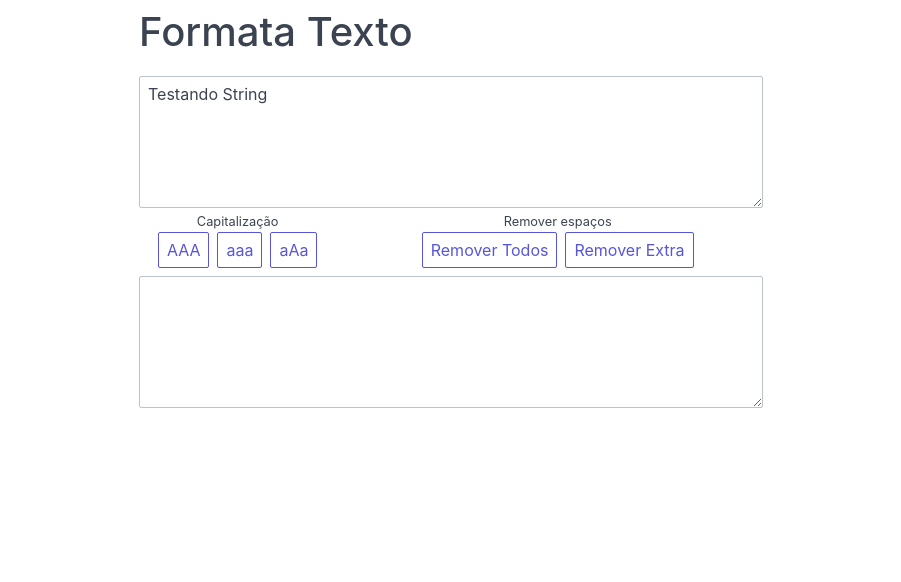
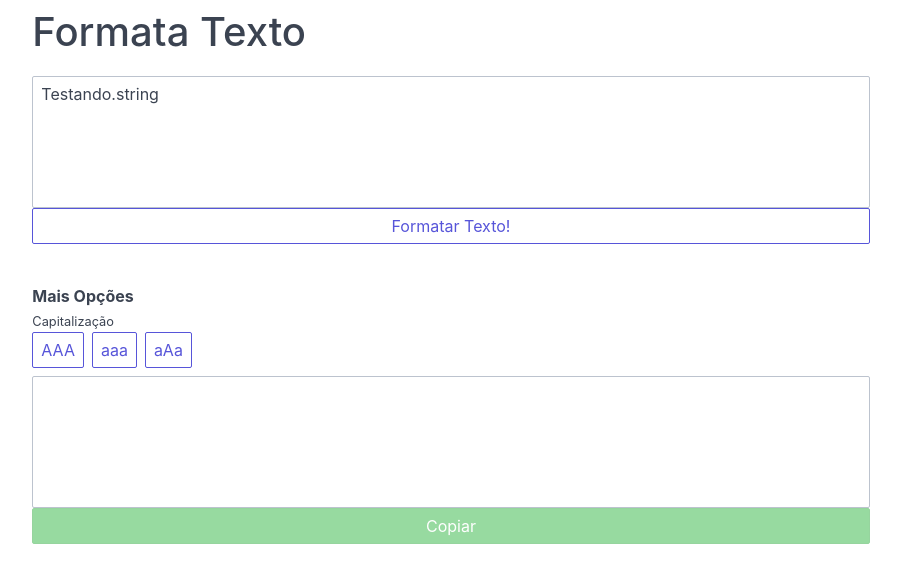
Before and after one commit to guizordan/formatatexto, a Nuxt app: page / in a window 1280 px wide. Shown: the top 582 px of the page, without its empty margins (189-1090 px from the left). Built offline with nearby package versions, Linux system fonts and the light colour scheme.

Commit message:
button that format the text only

```diff
--- a/components/Capitalize.vue
+++ b/components/Capitalize.vue
@@ -1,9 +1,9 @@
 <template>
-    <div class="columns text-center">
-      <div class="col-12">
+  <div class="columns">
+    <div class="column col-12">
       <small>Capitalização</small>
     </div>
-      <div class="col-12">
+    <div class="column col-12">
       <format-button :is-active.sync="is_upcase_active" label="AAA"></format-button>
       <format-button :is-active.sync="is_downcase_active" label="aaa" class="ml-2"></format-button>
       <format-button :is-active.sync="is_emocase_active" label="aAa" class="ml-2"></format-button>
@@ -12,10 +12,10 @@
 </template>
 
 <script>
-import FormatButton from "~/components/FormatButton.vue";
+import FormatButton from '~/components/FormatButton.vue';
 
 export default {
-  props: ["input", "output"],
+  props: ['input', 'output'],
 
   data() {
     return {
@@ -31,11 +31,11 @@ export default {
 
   methods: {
     activate_upcase: function() {
-      this.$emit("update:output", this.input.toUpperCase());
+      this.$emit('update:output', this.input.toUpperCase());
     },
 
     activate_downcase: function() {
-      this.$emit("update:output", this.input.toLowerCase());
+      this.$emit('update:output', this.input.toLowerCase());
     },
 
     activate_emocase: function() {
@@ -44,7 +44,7 @@ export default {
         if (i % 2 == 0) output[i] = this.input[i].toLowerCase();
         else output[i] = this.input[i].toUpperCase();
       }
-      this.$emit("update:output", output.join(''));
+      this.$emit('update:output', output.join(''));
     },
 
     deactivate_all: function() {
@@ -53,7 +53,7 @@ export default {
         !this.is_downcase_active &&
         !this.is_emocase_active
       )
-        this.$emit("update:output", this.input);
+        this.$emit('update:output', this.input);
     }
   },
 
--- /dev/null
+++ b/components/Format.vue
@@ -0,0 +1,39 @@
+<template>
+  <button @click="format" class="btn btn-block">
+    Formatar Texto!
+  </button>
+</template>
+
+<script>
+export default {
+  props: ['input', 'output'],
+
+  methods: {
+    format: function() {
+      var formatted = this.remove_extra_whitespaces(this.input);
+      formatted = this.deal_with_dots(formatted);
+      this.$emit('update:output', formatted);
+      this.$emit('update:input', formatted);
+    },
+
+    remove_extra_whitespaces: function(string) {
+      var output = [];
+      for (let i = 0; i < string.length; i++) {
+        if (string[i].match(/\s/) && string[i + 1].match(/\s/)) continue;
+        else output[i] = string[i];
+      }
+
+      return output.join('');
+    },
+
+    deal_with_dots: function(string) {
+      var output = [];
+      return string.replace(/\.[a-zA-Z]/g, function(substring){
+        return '. ' + substring[1].toUpperCase();
+      });
+
+      console.log(string);
+    }
+  }
+};
+</script>
--- a/components/FormatButton.vue
+++ b/components/FormatButton.vue
@@ -8,9 +8,8 @@ export default {
 
   methods: {
     toggle: function() {
-      this.$emit("update:isActive", !this.isActive);
+      this.$emit('update:isActive', !this.isActive);
     }
   }
-
 };
 </script>
--- a/components/Spacing.vue
+++ b/components/Spacing.vue
@@ -1,11 +1,10 @@
 <template>
-  <div class="columns text-center">
-    <div class="col-12">
+  <div class="columns">
+    <div class="column col-12">
       <small>Remover espaços</small>
     </div>
-    <div class="col-12">
-      <format-button :is-active.sync="is_remove_all_active" label="Remover Todos"></format-button>
-      <format-button :is-active.sync="is_remove_extra_active" label="Remover Extra" class="ml-2"></format-button>
+    <div class="column col-12">
+      <format-button :is-active.sync="is_remove_all_active" label="Remover Espaços"></format-button>
     </div>
   </div>
 </template>
@@ -28,17 +27,6 @@ export default {
   },
 
   methods: {
-    remove_extra_whitespaces: function() {
-      var output = [];
-      for (let i = 0; i < this.input.length; i++) {
-        if (this.input[i].match(/\s/) && this.input[i + 1].match(/\s/))
-          continue;
-        else output[i] = this.input[i];
-      }
-
-      this.$emit("update:output", output.join(''));
-    },
-
     remove_all_whitespaces: function() {
       var output = [];
       for (let i = 0; i < this.input.length; i++) {
--- a/layouts/default.vue
+++ b/layouts/default.vue
@@ -5,7 +5,13 @@
 </template>
 
 <style>
-.ml-2{
-  margin-left: 8px;
+.ml-2 {
+  margin-left: .6rem;
+}
+.mt-3{
+  margin-top: 2rem;
+}
+textarea {
+  resize: none;
 }
 </style>
--- a/pages/index.vue
+++ b/pages/index.vue
@@ -2,7 +2,7 @@
 
 <div class="container mt-2">
   <div class="columns">
-    <div class="column col-sm-12 col-6 col-ml-auto col-mr-auto">
+    <div class="column col-4 col-xl-8 col-lg-6 col-md-10 col-sm-12 col-mx-auto">
 
       <div class="columns">
 
@@ -13,23 +13,25 @@
           </div>
         </div>
 
-        <div class="column col-12">
+        <div class="column col-12 text-center">
+          <format :input.sync="input" :output.sync="output"></format>
+        </div>
 
-          <div class="columns mb-2">
-            <div class="column col-4">
+        <div class="column col-12 mt-3 mb-2">
+          <strong>Mais Opções</strong>
+
+          <div class="columns">
+            <div class="column col-3 col-lg-6 col-sm-12">
               <capitalize :input="input" :output.sync="output"></capitalize>
             </div>
 
-            <div class="column col-8">
-              <spacing :input="input" :output.sync="output"></spacing>
-            </div>
           </div>
-
         </div>
 
         <div class="column col-12">
           <div class="form-group">
             <textarea v-model="output" class="form-input" rows="5"></textarea>
+            <button :disabled="output.length == 0" class="btn btn-block btn-success">Copiar</button>
           </div>
         </div>
 
@@ -42,18 +44,20 @@
 </template>
 
 <script>
-import Capitalize from "~/components/Capitalize.vue"
-import Spacing from "~/components/Spacing.vue"
+import Capitalize from '~/components/Capitalize.vue';
+import Spacing from '~/components/Spacing.vue';
+import Format from '~/components/Format.vue';
 
 export default {
   components: {
     Capitalize,
-    Spacing
+    Spacing,
+    Format
   },
 
   data() {
     return {
-      input: 'Testando String',
+      input: 'Testando.string',
       output: ''
     };
   },
```
Lines whose indentation alone changed are shown as unchanged.
